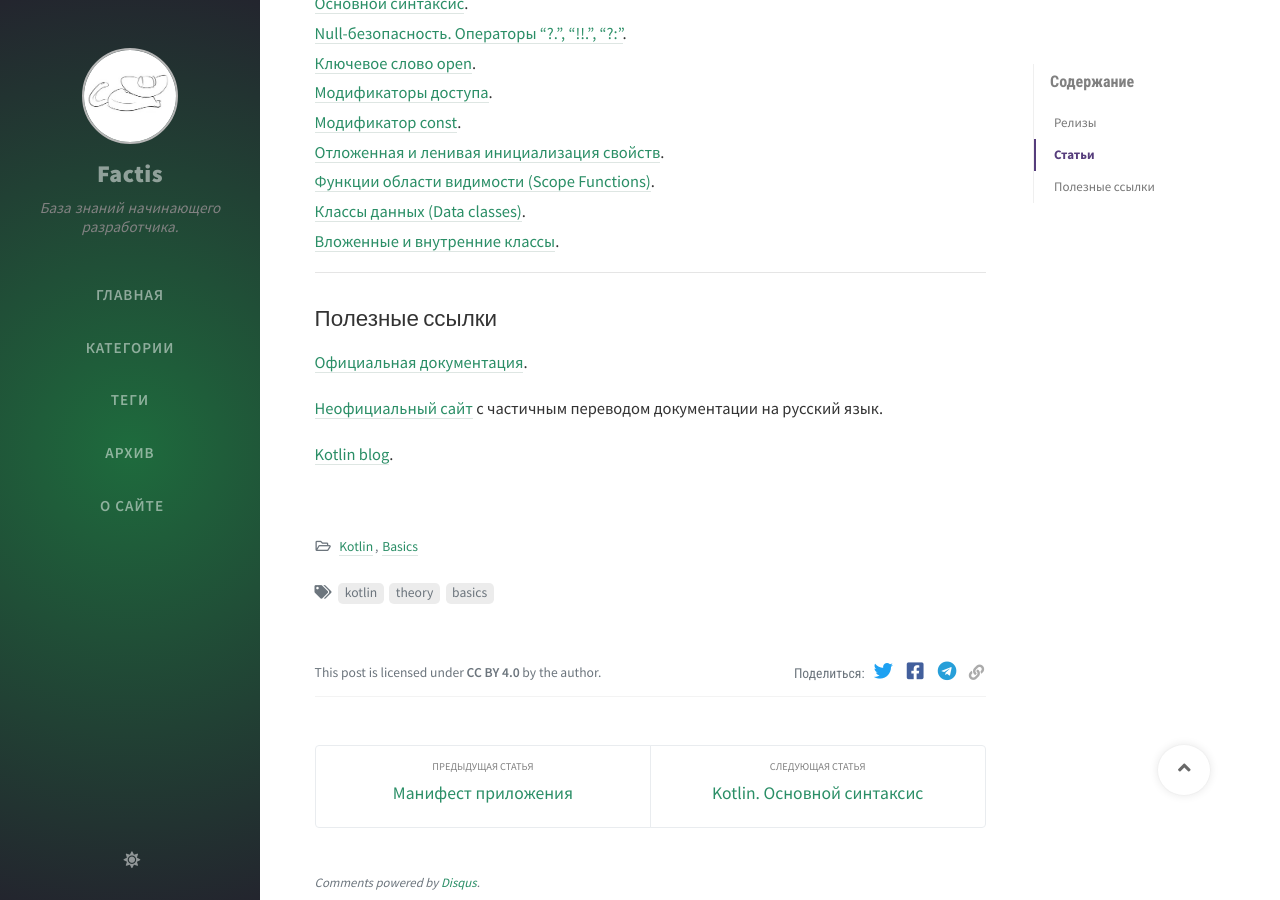
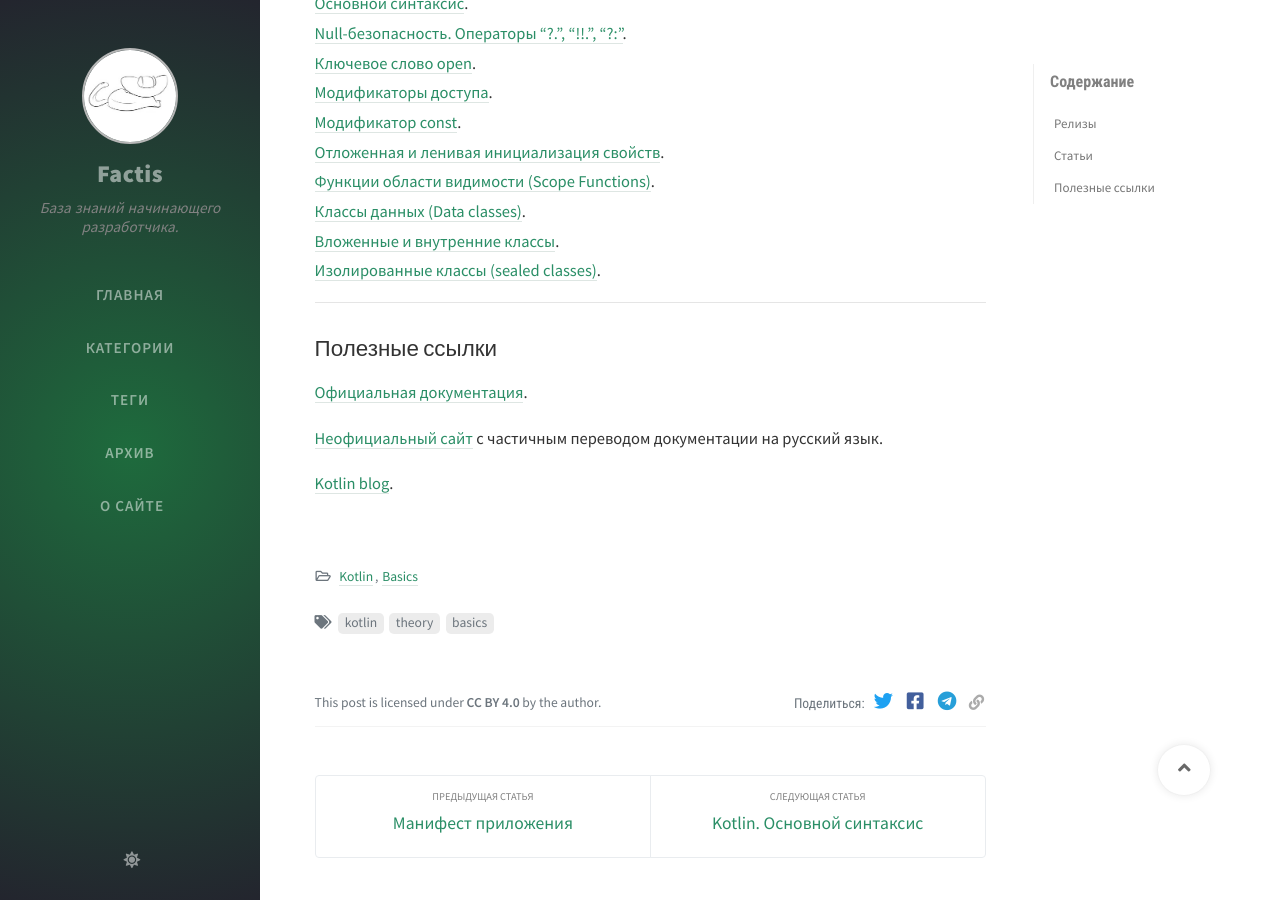
Before and after one commit to Bimlibik/bimlibik.github.io, a Jekyll site: the page built from _posts/2020-06-02-kotlin-overview.md, in a window 1280 px wide and 900 px high, scrolled down 1096 px. Built offline with Jekyll 4.4.1, drawn with Linux system fonts in a browser that asks for light colours; nearby versions of some CDN libraries; comment, search, counter and statistics services are not loaded.

Commit message:
Update: добавила ссылку на статью про изолированные классы.

```diff
--- a/_posts/2020-06-02-kotlin-overview.md
+++ b/_posts/2020-06-02-kotlin-overview.md
@@ -56,6 +56,7 @@ Studio, можно использовать при разработке на Kot
 [Функции области видимости (Scope Functions)](https://bimlibik.github.io/posts/scope-functions/). <br>
 [Классы данных (Data classes)](https://bimlibik.github.io/posts/data-classes/). <br>
 [Вложенные и внутренние классы](https://bimlibik.github.io/posts/nested-and-inner-clesses/). <br>
+[Изолированные классы (sealed classes)](https://bimlibik.github.io/posts/kotlin-sealed-classes/). <br>
 
 ***
 
```
